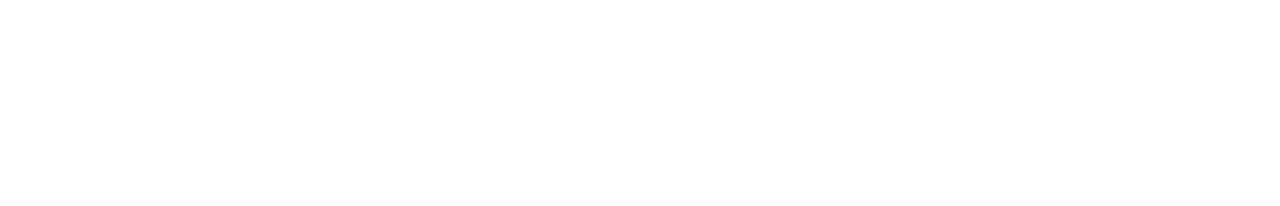
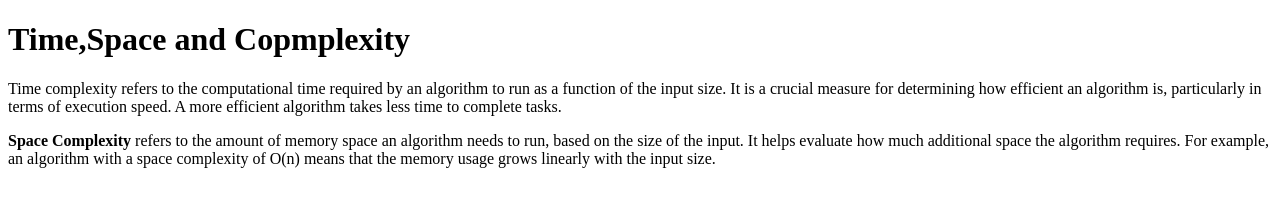
Before and after one commit to acciojob/time-and-space-complexity-monika2899, a website: page main.html in a window 1280 px wide. Drawn offline with Linux system fonts and the light colour scheme.

Commit message:
created a submission

```diff
--- a/main.html
+++ b/main.html
@@ -8,6 +8,15 @@
 
 <body>
 	<!-- the entire body must be written by student -->
+	<h1>Time,Space and Copmplexity</h1>
+
+    <p>
+        Time complexity refers to the computational time required by an algorithm to run as a function of the input size. It is a crucial measure for determining how efficient an algorithm is, particularly in terms of execution speed. A more efficient algorithm takes less time to complete tasks.
+    </p>
+
+    <p>
+        <b>Space Complexity</b> refers to the amount of memory space an algorithm needs to run, based on the size of the input. It helps evaluate how much additional space the algorithm requires. For example, an algorithm with a space complexity of O(n) means that the memory usage grows linearly with the input size.
+    </p></p>
     <script type="text/javascript" src="./script.js">
 </script>
 
```
